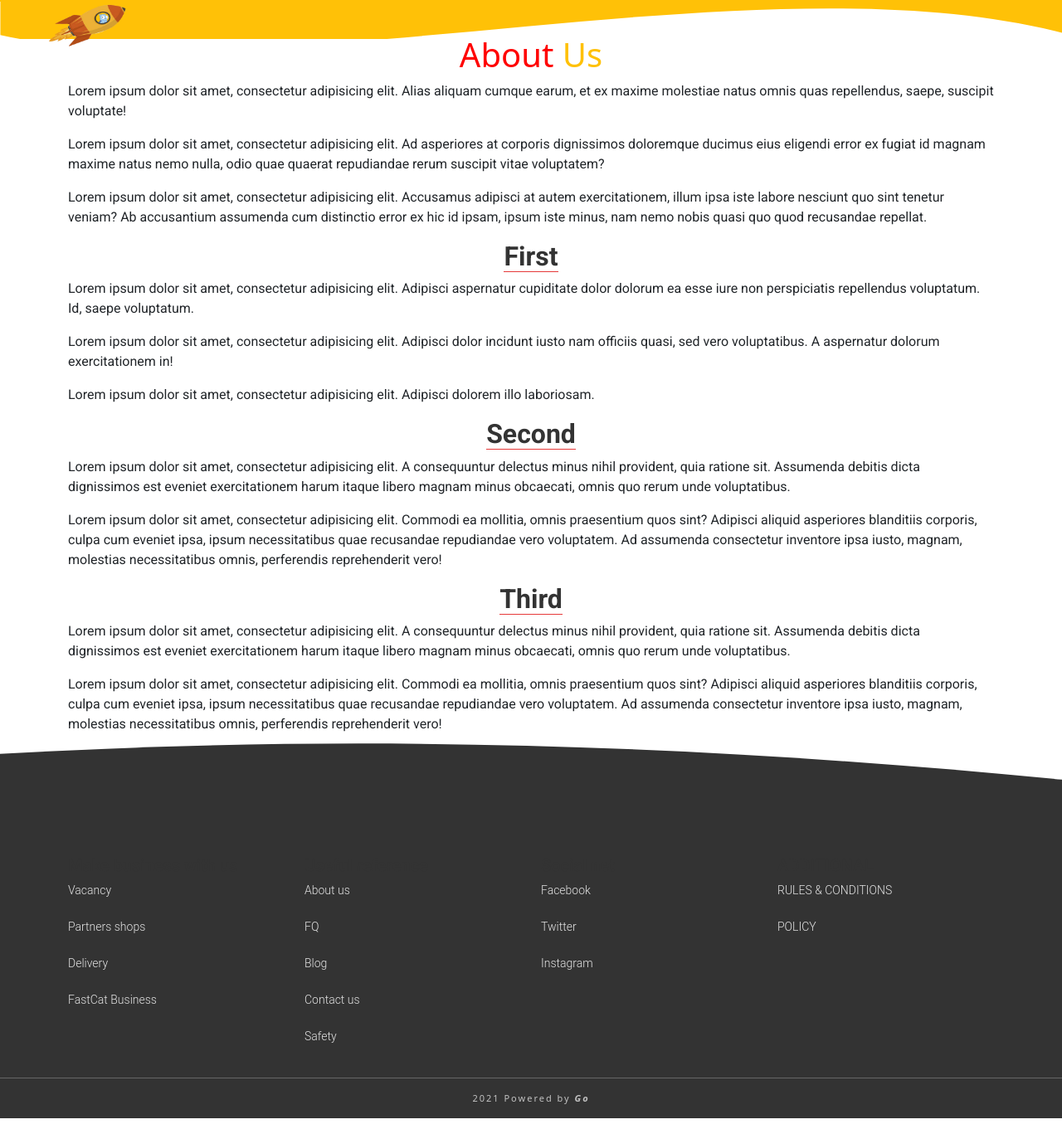
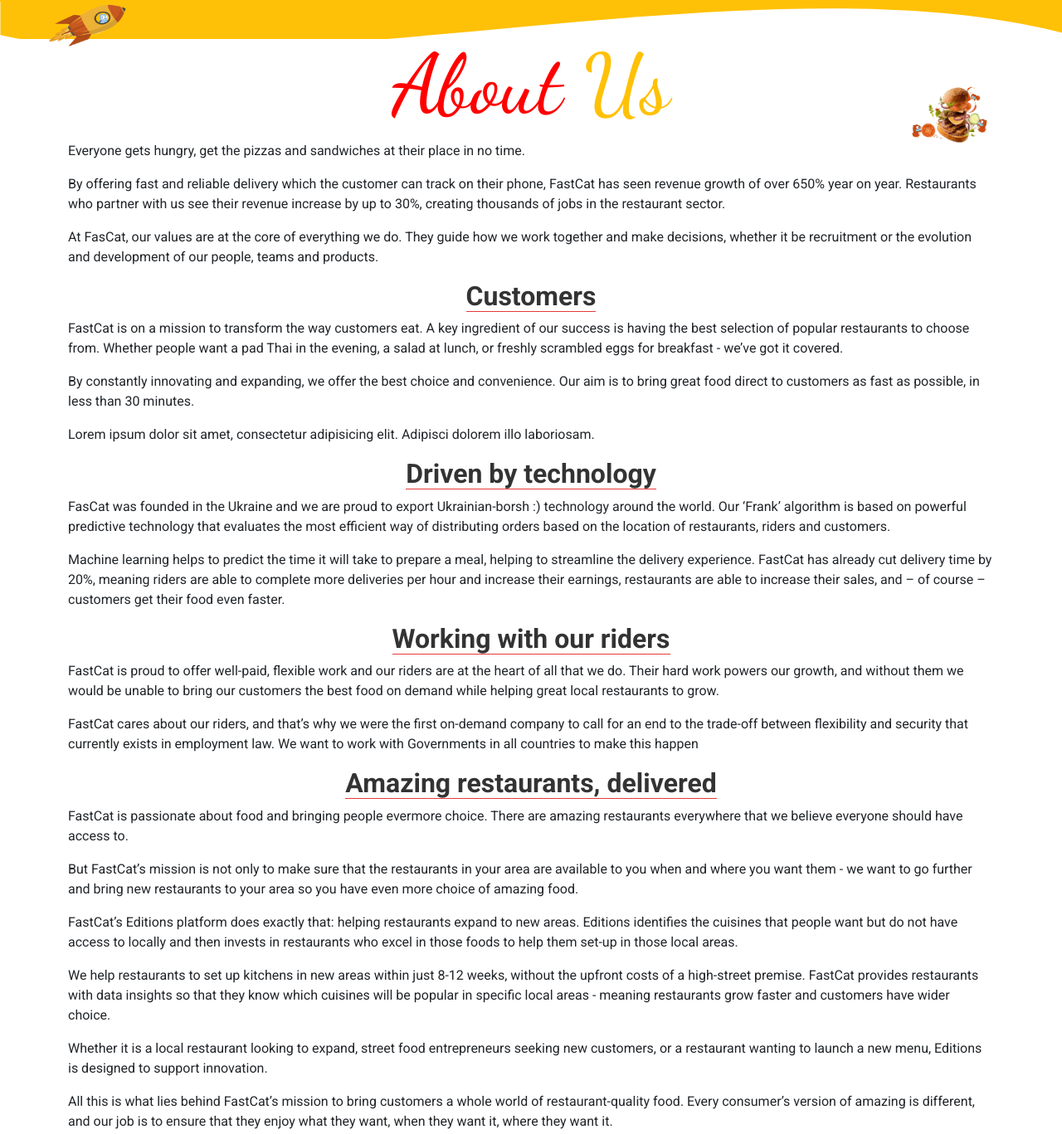
Before and after one commit to Igor-Koniukhov/fastcat, a plain HTML site: page about.html in a window 1280 px wide. Shown: the part 74-1441 px from the top of the page at 83% size. Drawn offline with nearby package versions, Linux system fonts and the light colour scheme.

Commit message:
added burger-go img, fixed content on about page

```diff
--- a/about.html
+++ b/about.html
@@ -11,7 +11,8 @@
           integrity="sha384-EVSTQN3/azprG1Anm3QDgpJLIm9Nao0Yz1ztcQTwFspd3yD65VohhpuuCOmLASjC" crossorigin="anonymous">
     <link rel="preconnect" href="https://fonts.googleapis.com">
     <link rel="preconnect" href="https://fonts.gstatic.com" crossorigin>
-    <link href="https://fonts.googleapis.com/css2?family=Dancing+Script:wght@500;600;700&family=Open+Sans&family=Roboto:ital,wght@0,100;0,300;0,400;0,500;0,700;0,900;1,100;1,300;1,400;1,500;1,700;1,900&display=swap" rel="stylesheet">
+    <link href="https://fonts.googleapis.com/css2?family=Dancing+Script:wght@500;600;700&family=Open+Sans&family=Roboto:ital,wght@0,100;0,300;0,400;0,500;0,700;0,900;1,100;1,300;1,400;1,500;1,700;1,900&display=swap"
+          rel="stylesheet">
     <link rel="stylesheet" href="css/style.css">
     <script src="https://cdn.jsdelivr.net/npm/bootstrap@5.0.2/dist/js/bootstrap.bundle.min.js"
             integrity="sha384-MrcW6ZMFYlzcLA8Nl+NtUVF0sA7MsXsP1UyJoMp4YLEuNSfAP+JcXn/tWtIaxVXM"
@@ -26,7 +27,7 @@
     <nav class="navbar navbar-expand-md navbar-light bg-yellow-custom">
         <div class="container-fluid">
             <a class="navbar-brand" href="/index.html"><img class="logo-cat" src="img/fast-cat.png"
-                                                                     alt="fast cat - symbol of fast catering"></a>
+                                                            alt="fast cat - symbol of fast catering"></a>
             <button class="navbar-toggler" type="button" data-bs-toggle="collapse"
                     data-bs-target="#navbarSupportedContent" aria-controls="navbarSupportedContent"
                     aria-expanded="false" aria-label="Toggle navigation">
@@ -64,7 +65,7 @@
                 </form>
             </div>
             <a class="navbar-brand" href="/cart.html"><img class="cart" src="img/trolley.png"
-                                                                    alt="fast cat - symbol of fast catering"></a>
+                                                           alt="fast cat - symbol of fast catering"></a>
         </div>
 
     </nav>
@@ -80,45 +81,68 @@
         <section class="first-section">
             <div class="container">
                 <div class="row">
-                    <div class="col">
-                        <h1 class="text-center"><span style="color: red;">About </span><span style="color: #ffc107">Us</span></h1>
+                    <div class="col mb-5">
+                        <h1 class="text-center burger-go-background dancing"><span
+                                style="color: red;">About </span><span style="color: #ffc107">Us</span></h1>
 
-                        <p>Lorem ipsum dolor sit amet, consectetur adipisicing elit. Alias aliquam cumque earum, et ex
-                            maxime molestiae natus omnis quas repellendus, saepe, suscipit voluptate!</p>
-                        <p>Lorem ipsum dolor sit amet, consectetur adipisicing elit. Ad asperiores at corporis
-                            dignissimos doloremque ducimus eius eligendi error ex fugiat id magnam maxime natus nemo
-                            nulla, odio quae quaerat repudiandae rerum suscipit vitae voluptatem?</p>
-                        <p>Lorem ipsum dolor sit amet, consectetur adipisicing elit. Accusamus adipisci at autem
-                            exercitationem, illum ipsa iste labore nesciunt quo sint tenetur veniam? Ab accusantium
-                            assumenda cum distinctio error ex hic id ipsam, ipsum iste minus, nam nemo nobis quasi quo
-                            quod recusandae repellat.</p>
-                        <h2 class="text-center"><span class="underline-word">First</span></h2>
-                        <p>Lorem ipsum dolor sit amet, consectetur adipisicing elit. Adipisci aspernatur cupiditate
-                            dolor dolorum ea esse iure non perspiciatis repellendus voluptatum. Id, saepe
-                            voluptatum.</p>
+                        <p>Everyone gets hungry, get the pizzas and sandwiches at their place in no time.</p>
+                        <p>By offering fast and reliable delivery which the customer can track on their phone, FastCat
+                            has seen revenue growth of over 650% year on year. Restaurants who partner with us see their
+                            revenue increase by up to 30%, creating thousands of jobs in the restaurant sector.</p>
+                        <p>At FasCat, our values are at the core of everything we do. They guide how we work together
+                            and make decisions, whether it be recruitment or the evolution and development of our
+                            people, teams and products.</p>
+                        <h2 class="text-center"><span class="underline-word">Customers</span></h2>
+                        <p>FastCat is on a mission to transform the way customers eat. A key ingredient of our success
+                            is having the best selection of popular restaurants to choose from. Whether people want a
+                            pad Thai in the evening, a salad at lunch, or freshly scrambled eggs for breakfast - we’ve
+                            got it covered.</p>
 
-                        <p>Lorem ipsum dolor sit amet, consectetur adipisicing elit. Adipisci dolor incidunt iusto nam
-                            officiis quasi, sed vero voluptatibus. A aspernatur dolorum exercitationem in!</p>
+                        <p>By constantly innovating and expanding, we offer the best choice and convenience. Our aim is
+                            to bring great food direct to customers as fast as possible, in less than 30 minutes.</p>
                         <p>Lorem ipsum dolor sit amet, consectetur adipisicing elit. Adipisci dolorem illo
                             laboriosam.</p>
-                        <h2 class="text-center"><span class="underline-word">Second</span></h2>
-                        <p>Lorem ipsum dolor sit amet, consectetur adipisicing elit. A consequuntur delectus minus nihil
-                            provident, quia ratione sit. Assumenda debitis dicta dignissimos est eveniet exercitationem
-                            harum itaque libero magnam minus obcaecati, omnis quo rerum unde voluptatibus.</p>
-                        <p>Lorem ipsum dolor sit amet, consectetur adipisicing elit. Commodi ea mollitia, omnis
-                            praesentium quos sint? Adipisci aliquid asperiores blanditiis corporis, culpa cum eveniet
-                            ipsa, ipsum necessitatibus quae recusandae repudiandae vero voluptatem. Ad assumenda
-                            consectetur inventore ipsa iusto, magnam, molestias necessitatibus omnis, perferendis
-                            reprehenderit vero!</p>
-                        <h2 class="text-center"><span class="underline-word">Third</span></h2>
-                        <p>Lorem ipsum dolor sit amet, consectetur adipisicing elit. A consequuntur delectus minus nihil
-                            provident, quia ratione sit. Assumenda debitis dicta dignissimos est eveniet exercitationem
-                            harum itaque libero magnam minus obcaecati, omnis quo rerum unde voluptatibus.</p>
-                        <p>Lorem ipsum dolor sit amet, consectetur adipisicing elit. Commodi ea mollitia, omnis
-                            praesentium quos sint? Adipisci aliquid asperiores blanditiis corporis, culpa cum eveniet
-                            ipsa, ipsum necessitatibus quae recusandae repudiandae vero voluptatem. Ad assumenda
-                            consectetur inventore ipsa iusto, magnam, molestias necessitatibus omnis, perferendis
-                            reprehenderit vero!</p>
+                        <h2 class="text-center"><span class="underline-word">Driven by technology</span></h2>
+                        <p>FasCat was founded in the Ukraine and we are proud to export Ukrainian-borsh :) technology
+                            around
+                            the world. Our ‘Frank’ algorithm is based on powerful predictive technology that evaluates
+                            the
+                            most efficient way of distributing orders based on the location of restaurants, riders and
+                            customers.</p>
+                        <p>Machine learning helps to predict the time it will take to prepare a meal, helping to
+                            streamline the delivery experience. FastCat has already cut delivery time by 20%, meaning
+                            riders are able to complete more deliveries per hour and increase their earnings,
+                            restaurants are able to increase their sales, and – of course – customers get their food
+                            even faster.</p>
+                        <h2 class="text-center"><span class="underline-word">Working with our riders</span></h2>
+                        <p>FastCat is proud to offer well-paid, flexible work and our riders are at the heart of all
+                            that we do. Their hard work powers our growth, and without them we would be unable to bring
+                            our customers the best food on demand while helping great local restaurants to grow.</p>
+                        <p>FastCat cares about our riders, and that’s why we were the first on-demand company to call
+                            for an end to the trade-off between flexibility and security that currently exists in
+                            employment law. We want to work with Governments in all countries to make this happen</p>
+
+                        <h2 class="text-center"><span class="underline-word">Amazing restaurants, delivered</span></h2>
+                        <p>FastCat is passionate about food and bringing people evermore choice. There are amazing
+                            restaurants everywhere that we believe everyone should have access to.</p>
+                        <p>But FastCat’s mission is not only to make sure that the restaurants in your area are
+                            available to you when and where you want them - we want to go further and bring new
+                            restaurants to your area so you have even more choice of amazing food.</p>
+                        <p>FastCat’s Editions platform does exactly that: helping restaurants expand to new areas.
+                            Editions identifies the cuisines that people want but do not have access to locally and then
+                            invests in restaurants who excel in those foods to help them set-up in those local
+                            areas.</p>
+                        <p> We help restaurants to set up kitchens in new areas within just 8-12 weeks, without the
+                            upfront costs of a high-street premise. FastCat provides restaurants with data insights so
+                            that they know which cuisines will be popular in specific local areas - meaning restaurants
+                            grow faster and customers have wider choice.
+                        </p>
+                        <p>Whether it is a local restaurant looking to expand, street food entrepreneurs seeking new
+                            customers, or a restaurant wanting to launch a new menu, Editions is designed to support
+                            innovation.</p>
+                        <p>All this is what lies behind FastCat’s mission to bring customers a whole world of
+                            restaurant-quality food. Every consumer’s version of amazing is different, and our job is to
+                            ensure that they enjoy what they want, when they want it, where they want it.</p>
                     </div>
                 </div>
             </div>
--- a/css/style.css
+++ b/css/style.css
@@ -46,6 +46,10 @@
 .dancing{
     font-family: 'Dancing Script', cursive;
     font-size: 100px;
+}
+.dancing-sm{
+    font-family: 'Dancing Script', cursive;
+    font-size: 50px;
 }
 
 .main-wrapper-content {
```
Also changed, not shown: cart.html (+1 -1 lines), contacts.html (+1 -1 lines), index.html (+9 -5 lines), registration.html (+1 -1 lines).
